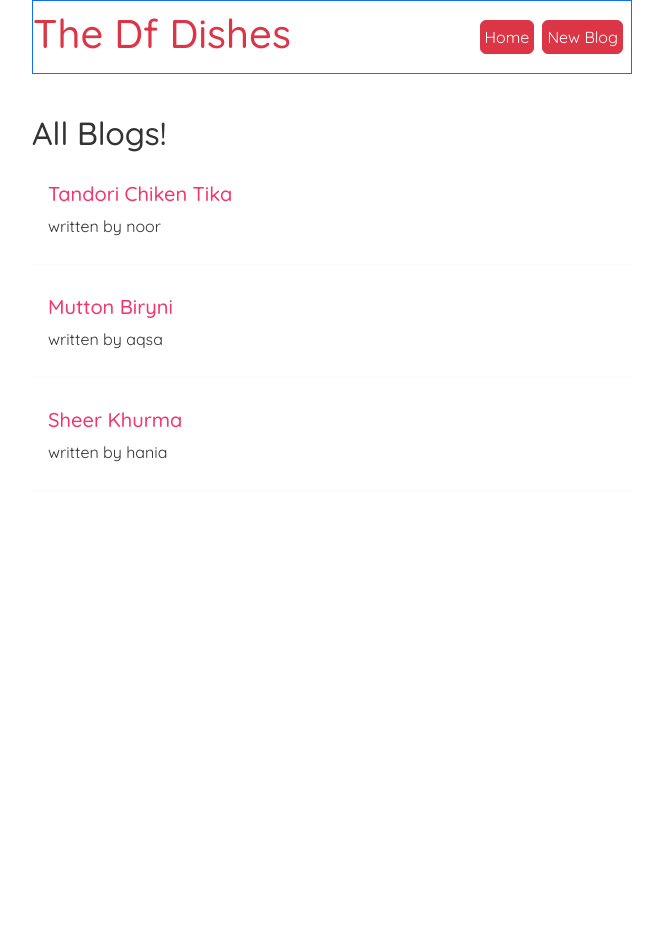
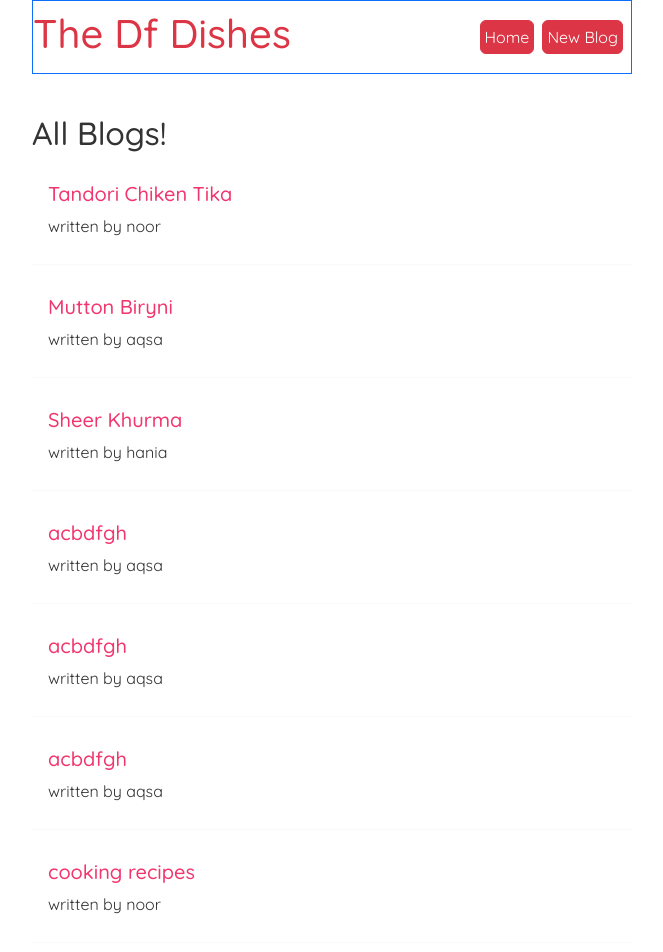
Before and after one commit to kiran-frontend-developer/df-dishes, a React (Create React App) app: page / in a window 1280 px wide. Shown: the top 952 px of the page, without its empty margins (308-971 px from the left). Before the commit the page ends 800 px from the top, so only its background shows below. Built offline with nearby package versions, Linux system fonts and the light colour scheme; data requests are answered from the project's data file.

Commit message:
Making Post request

```diff
--- a/data/db.json
+++ b/data/db.json
@@ -17,6 +17,30 @@
       "title": "Sheer Khurma",
       "body": "Sheer Khurma is a milky dessert cooked with vermicelli, dried dates and nuts. The word Sheer means milk in the Farsi language, and Khurma means dates = milk dates.Traditionally, dried dates are chopped and used in Sheer Khurma. Sheer Khurma is also known as Seviyan in some households (mine included!) and Shemai in Bangladesh, where it is often served alongside parathas ",
       "author": "hania"
+    },
+    {
+      "title": "acbdfgh",
+      "body": "fghyjk",
+      "author": "aqsa",
+      "id": 4
+    },
+    {
+      "title": "acbdfgh",
+      "body": "fghyjk",
+      "author": "aqsa",
+      "id": 5
+    },
+    {
+      "title": "acbdfgh",
+      "body": "fghyjk",
+      "author": "aqsa",
+      "id": 6
+    },
+    {
+      "title": "cooking recipes",
+      "body": "bryni",
+      "author": "noor",
+      "id": 7
     }
   ]
 }
--- a/src/Create.js
+++ b/src/Create.js
@@ -3,16 +3,25 @@ const Create = () => {
   const[title,setTitle] = useState('');
   const[body,setBody] = useState('');
   const[author,setAuthor] = useState('noor');
-
-
+  const[isPending,setisPending]= useState(false);
   const handleSubmit =(e) => {
    e.preventDefault();
+   const blog = {title,body,author};
+   setisPending(true);
+   fetch('http://localhost:8000/blogs',{
+    method:'Post',
+    headers:{"Content-Type":"application/json"},
+    body: JSON.stringify(blog)
+   }).then(()=>{
+    console.log('new blog added');
+    setisPending(false);
+   })
   }
   return (
     <div className="create">
       <h2>Add a New Blog</h2>
 
-      <form onsubmit={handleSubmit}>
+      <form onSubmit={handleSubmit}>
         <label>Blog title:</label>
         <input
         type="text"
@@ -36,7 +45,7 @@ const Create = () => {
           <option value="aqsa">aqsa</option>
           <option value="hania">hania</option>
         </select>
-        <button
+        {!isPending &&<button
           //onClick={() => {
            // console.log("add blog is working");
             //alert("add blog");
@@ -45,7 +54,14 @@ const Create = () => {
           type="submit"
         >
           Add Blog
-        </button>
+        </button>}
+        {isPending &&<button
+          className="btn btn-outline-danger d-grid gap-2 col-6 mx-auto"
+          type="submit"
+          disabled
+        >
+          Adding Blog...
+        </button>}
         <p>{title}</p>
         <p>{body}</p>
         <p>{author}</p>
```
Lines whose indentation alone changed are shown as unchanged.
